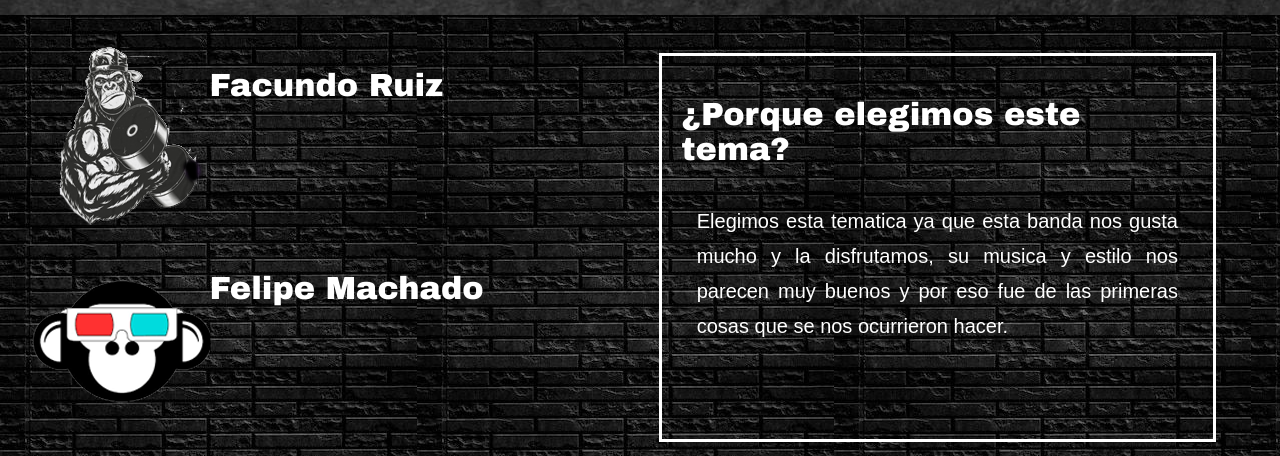
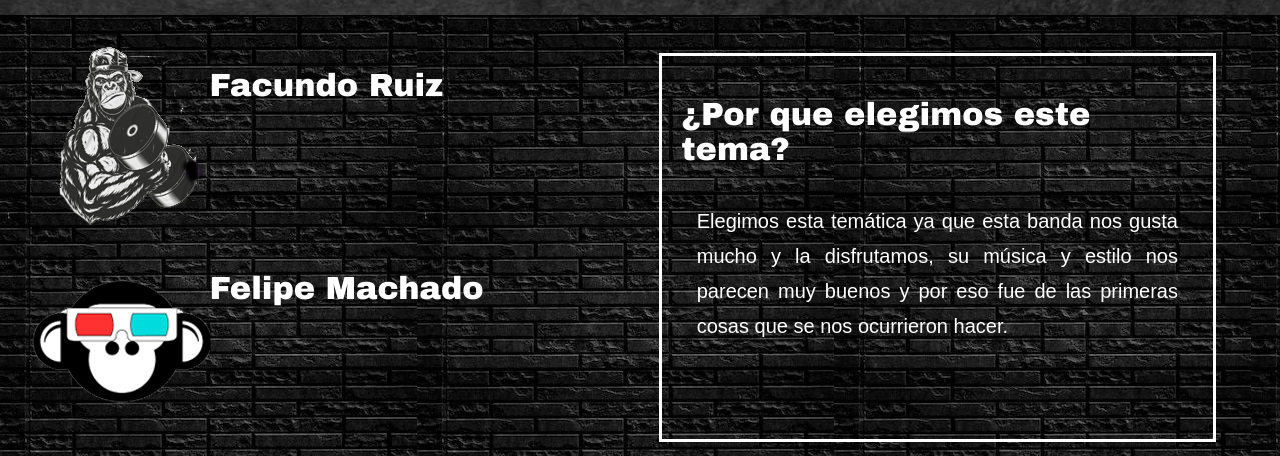
Before and after one commit to machadoxruix/artimonki.github.io, a plain HTML site: page creditos.html in a window 1280 px wide. Shown: the part 217-673 px from the top of the page. Drawn offline with Linux system fonts and the light colour scheme.

Commit message:
creditos.html

```diff
--- a/creditos.html
+++ b/creditos.html
@@ -46,8 +46,8 @@ return false;};
 			</div>
 
 			<div class="creditos2">
-			<h1>¿Porque elegimos este tema?</h1>
-			<p>Elegimos esta tematica ya que esta banda nos gusta mucho y la disfrutamos, su musica y estilo nos parecen muy buenos y por eso fue de las primeras cosas que se nos ocurrieron hacer.</p>
+			<h1>¿Por que elegimos este tema?</h1>
+			<p>Elegimos esta temática ya que esta banda nos gusta mucho y la disfrutamos, su música y estilo nos parecen muy buenos y por eso fue de las primeras cosas que se nos ocurrieron hacer.</p>
             </div>
 			</div>
 			</main>
```
